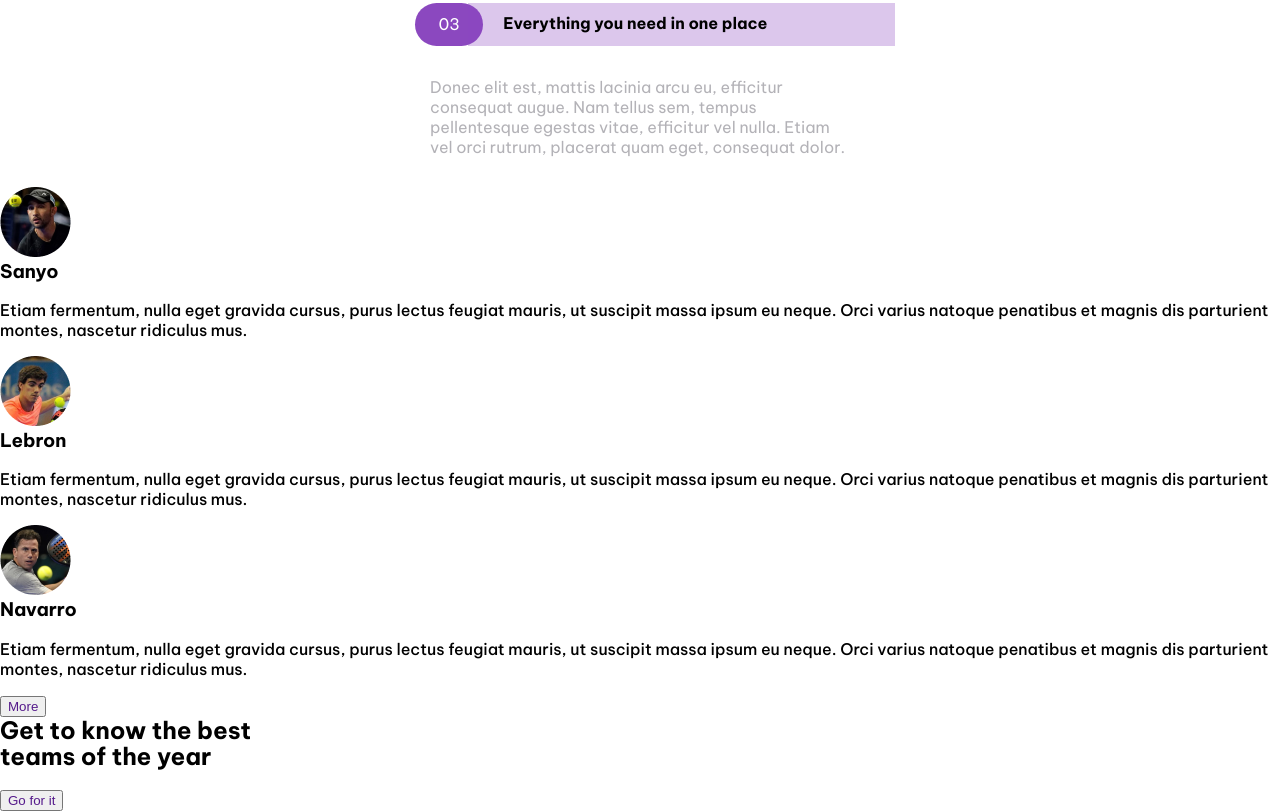
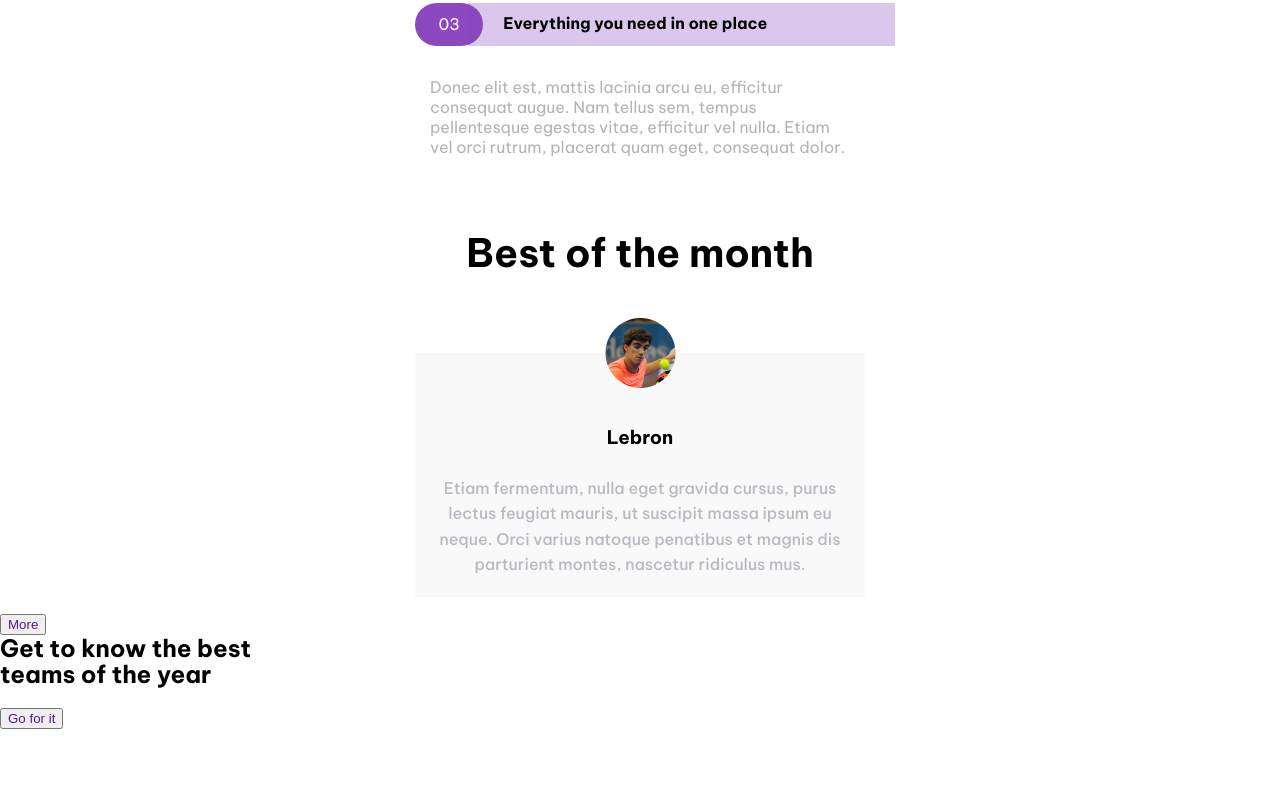
Before and after one commit to PendraDev/proyecto-final-fe1, a plain HTML site: page index.html in a window 1280 px wide. Shown: the part 1733-2544 px from the top of the page. After the commit the page ends 2462 px from the top, so only its background shows below. Drawn offline with Linux system fonts and the light colour scheme.

Commit message:
section 3

```diff
--- a/css/styles.css
+++ b/css/styles.css
@@ -207,3 +207,34 @@ main a {
     color: #B3B2B7;
 
 }
+
+/*section 3*/
+
+.main__container-section-3 {
+    width: 100vw;
+    margin-top: 65px;
+}
+.main__container-section-3 h2 {
+    text-align: center;
+    font-size: 2.4506rem;
+    line-height: 3.8381rem;
+    margin-bottom: 70px ;
+}
+.__container-box--card {
+    background-color: var(--Variante-gris-claro);
+    text-align: center;
+    min-width: 320px;
+    max-width: 480px;
+}
+.__container-box--card img {
+    transform: translateY(-35px);
+}
+.__container-box--card p {
+    padding: 10px 19px 20px 19px;
+    font-weight: 500;
+    line-height: 1.5662rem;
+    color: #b9b9c1;
+}
+.__container-box .card-1, .card-3 {
+    display: none;
+}
--- a/index.html
+++ b/index.html
@@ -77,24 +77,24 @@
                 </article>
             </div>
         </section>
-        <section>
+        <section class="main__container-section-3">
             <div>
                 <div>
-                    <h2></h2>
+                    <h2>Best of the month</h2>
                 </div>
 
-                <div>
-                    <article>
+                <div class="__container-box">
+                    <article class="__container-box--card card-1">
                         <img src="./assets/avatar-sanyo.png" alt="Avatar de Sanyo">
                         <h3>Sanyo</h3>
                         <p>Etiam fermentum, nulla eget gravida cursus, purus lectus feugiat mauris, ut suscipit massa ipsum eu neque. Orci varius natoque penatibus et magnis dis parturient montes, nascetur ridiculus mus. </p>
                     </article>
-                    <article>
+                    <article class="__container-box--card card-2">
                         <img src="./assets/avatar.lebron.png" alt="Avatar de Lebron">
                         <h3>Lebron</h3>
                         <p>Etiam fermentum, nulla eget gravida cursus, purus lectus feugiat mauris, ut suscipit massa ipsum eu neque. Orci varius natoque penatibus et magnis dis parturient montes, nascetur ridiculus mus. </p>
                     </article>
-                    <article>
+                    <article class="__container-box--card card-3">
                         <img src="./assets/avatar-navarro.png" alt="Avatar de Navarro">
                         <h3>Navarro</h3>
                         <p>Etiam fermentum, nulla eget gravida cursus, purus lectus feugiat mauris, ut suscipit massa ipsum eu neque. Orci varius natoque penatibus et magnis dis parturient montes, nascetur ridiculus mus. </p>
```
